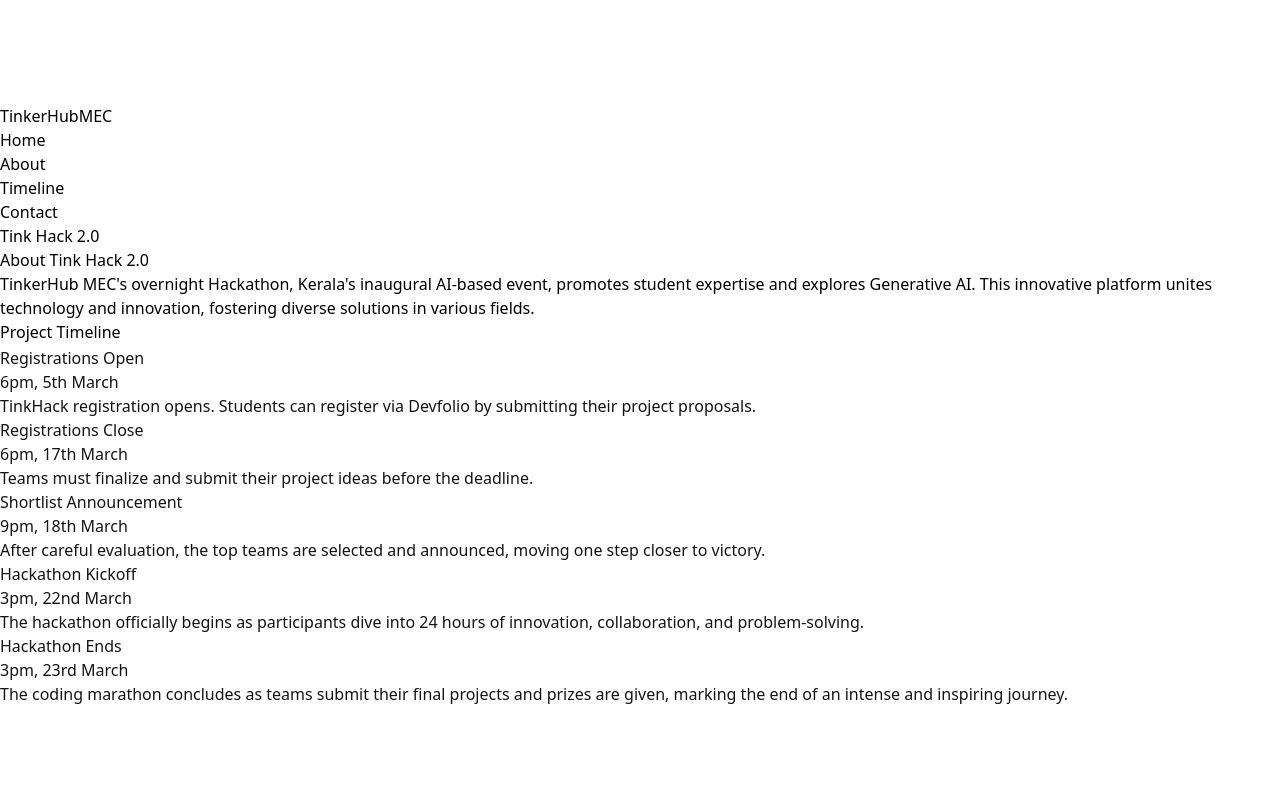
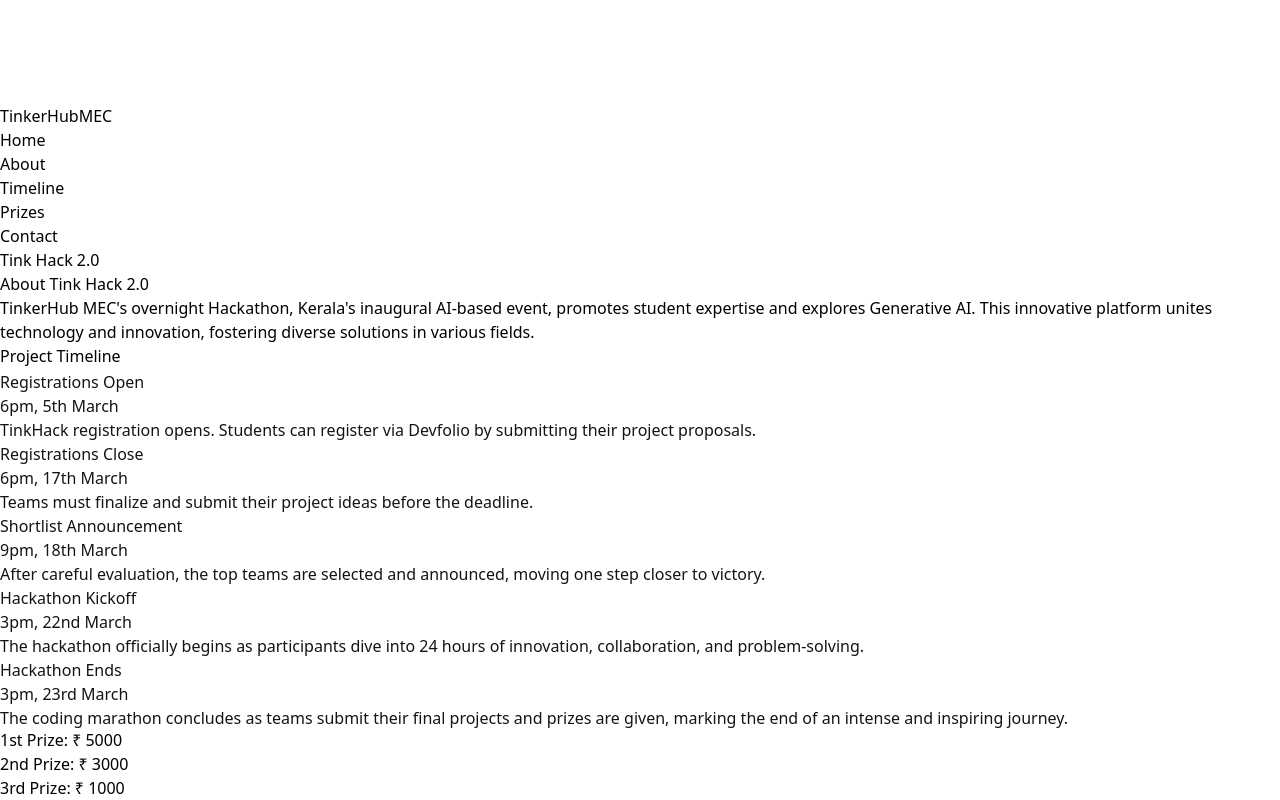
Before and after one commit to RohanKJoseph/think-hack, a React (Vite) app: page / in a window 1280 px wide. Shown: the part 536-1336 px from the top of the page. Before the commit the page ends 1242 px from the top, so only its background shows below. Built offline with nearby package versions, Linux system fonts and the light colour scheme.

Commit message:
basic price page

```diff
--- a/src/components/Header.jsx
+++ b/src/components/Header.jsx
@@ -23,6 +23,9 @@
                 <a href="/#timeline" className="hover:text-blue-300 transition-colors">Timeline</a>
             </li>
             <li>
+              <a href="/#price" className="hover:text-blue-300 transition-colors">Prizes</a>
+            </li>
+            <li>
               <a href="/#contact" className="hover:text-blue-300 transition-colors">Contact</a>
             </li>
           </ul>
--- a/src/components/TimelineItem.jsx
+++ b/src/components/TimelineItem.jsx
@@ -21,7 +21,7 @@
       <div className="hidden md:block w-5/12"></div>
 
 
-      <div className="z-10 flex items-center bg-blue-500 shadow-xl w-8 h-8 rounded-full">
+      <div className="z-10 flex items-center bg-purple-500 shadow-xl w-5 h-5 rounded-full">
         <div className="w-4 h-4 bg-white rounded-full mx-auto"></div>
       </div>
 
--- a/src/pages/HomePage.jsx
+++ b/src/pages/HomePage.jsx
@@ -1,6 +1,7 @@
 import React from 'react';
-import Timeline from '../components/TimeLine';
+import Timeline from './TimeLine.jsx';
 import AboutSection from './About.jsx';
+import Prize from './Price.jsx';
 
 const HomePage = () => {
   return (
@@ -16,6 +17,9 @@
       <div>
         <Timeline />
       </div>
+      <div>
+        <Prize />
+      </div>
     </div>
   );
 };
--- /dev/null
+++ b/src/pages/Price.jsx
@@ -0,0 +1,24 @@
+import GlazeButton from "../styles/ShiningButton";
+
+const Prize = () => {
+    return (
+        <section id="price" className="h-screen bg-transparent flex flex-col items-center justify-center p-4">
+            <div className="w-2/4 h-3/4 bg-gray-300/10 rounded-lg shadow-lg backdrop-blur-sm flex flex-col items-center justify-center hover:scale-105 transition-transform duration-300 m-1-white">
+                <div className="text-4xl font-serif text-white mb-8 bg-yellow-600 p-4 rounded-lg hover:scale-105 transition-transform duration-300 shadow-lg shadow-yellow-500/50">
+                1st Prize: ₹ 5000 <br />
+             </div>
+             <div className="text-4xl font-serif text-white mb-8 bg-gray-600 p-4 rounded-lg hover:scale-105 transition-transform duration-300 shadow-lg shadow-gray-500/50">
+                2nd Prize: ₹ 3000 <br />
+             </div>
+             <div className="text-4xl font-serif text-white mb-8 bg-amber-950 p-4 rounded-lg hover:scale-105 transition-transform duration-300 shadow-lg shadow-amber-500/50 ">
+                3rd Prize: ₹ 1000 <br />
+             </div>
+
+            </div>
+
+        </section>
+    )
+
+}
+
+export default Prize;
--- a/src/components/TimeLine.jsx
+++ b/src/pages/TimeLine.jsx
@@ -1,6 +1,6 @@
  import React from 'react';
 import { motion } from 'framer-motion';
-import TimelineItem from './TimelineItem.jsx';
+import TimelineItem from '../components/TimelineItem.jsx';
 
 
 const timelineData = [
--- /dev/null
+++ b/src/styles/ShiningButton.jsx
@@ -0,0 +1,21 @@
+ import React from 'react';
+
+const GlazeButton = ({ children, className = '' }) => {
+  return (
+    <button
+      className={`
+        px-8 py-4 font-bold rounded-xl text-white
+        bg-gradient-to-r from-cyan-500 via-blue-500 to-purple-600
+        bg-[length:200%_auto]
+        hover:bg-[position:right_center]
+        focus:outline-none focus:ring-2 focus:ring-offset-2 focus:ring-blue-500
+        transition-all duration-500 ease-in-out
+        ${className}
+      `}
+    >
+      {children}
+    </button>
+  );
+};
+
+export default GlazeButton;
```
Also changed, not shown: src/pages/Contact.jsx (added).
